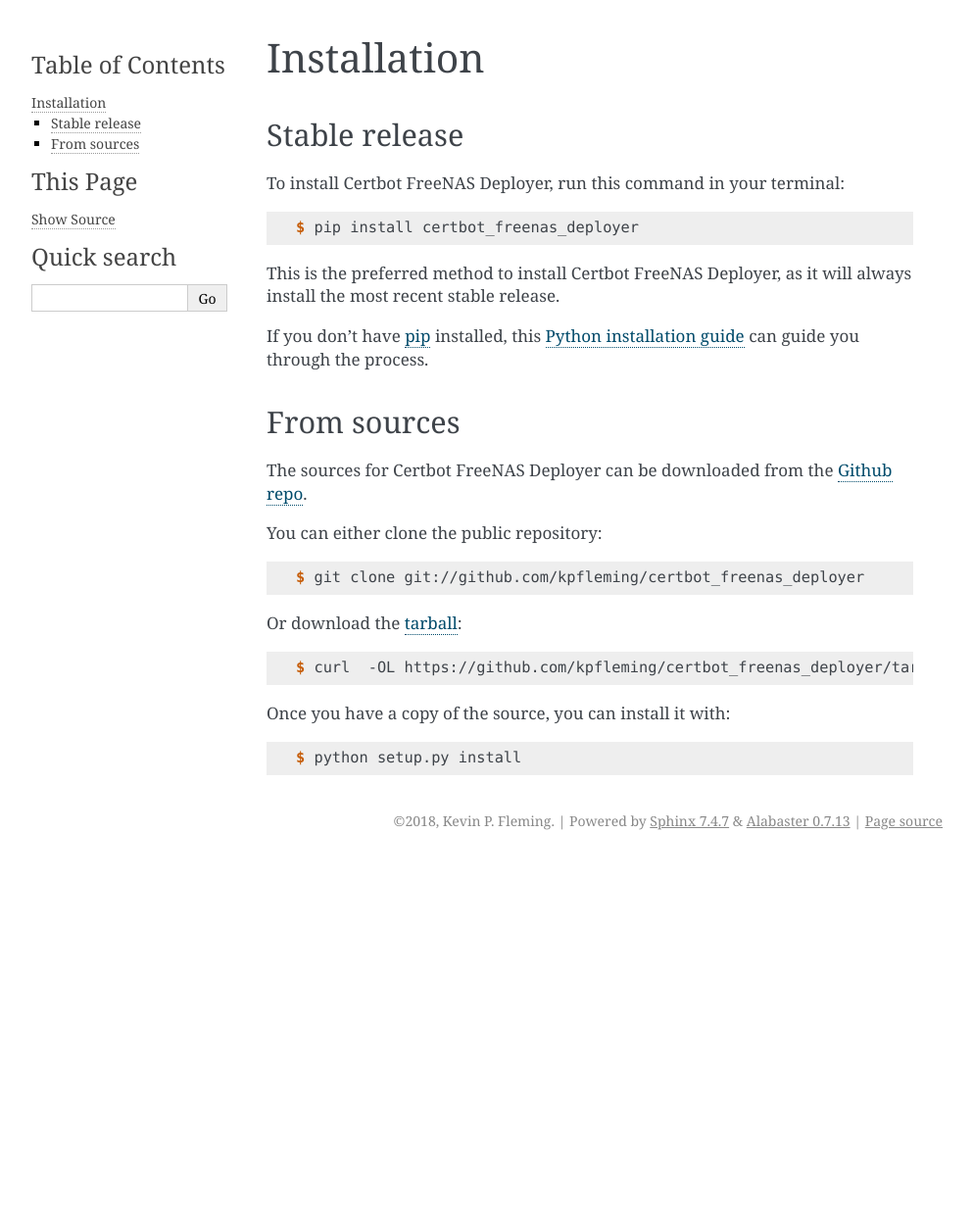
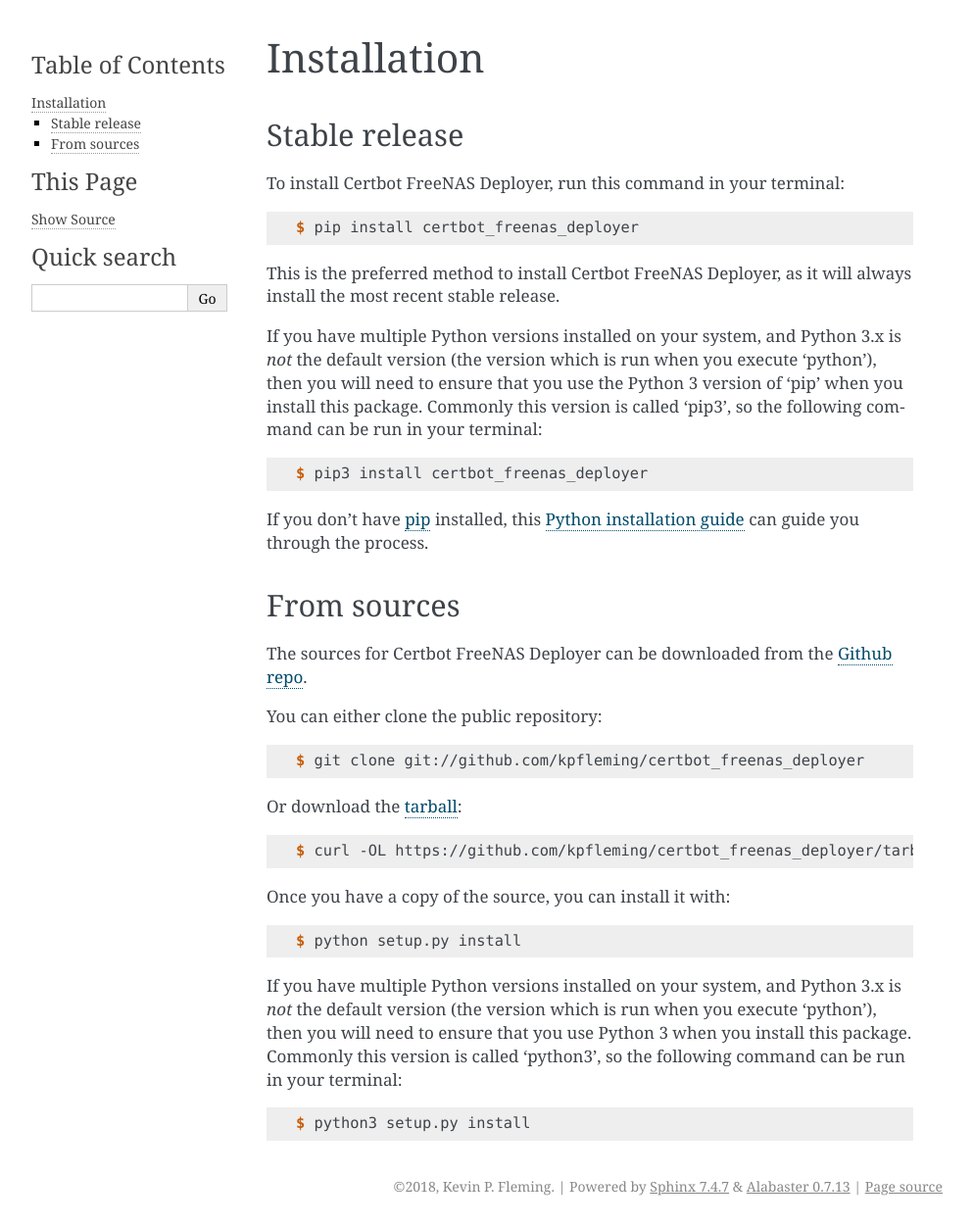
Before and after one commit to kpfleming/certbot_freenas_deployer, a Sphinx documentation site: the page built from docs/installation.rst, in a window 1280 px wide. Shown: the whole page at 98% size, without its empty margins (148-1141 px from the left). Built offline with Sphinx 7.4.7, drawn with Linux system fonts in a browser that asks for light colours; pages that are not in the unit, such as notebooks, are missing from menus; before the commit the page ends 900 px from its top, so only the background shows below that.

Commit message:
Provide additional instructions for multi-version Python installations

```diff
--- a/docs/installation.rst
+++ b/docs/installation.rst
@@ -15,6 +15,16 @@
     $ pip install certbot_freenas_deployer
 
 This is the preferred method to install Certbot FreeNAS Deployer, as it will always install the most recent stable release.
+
+If you have multiple Python versions installed on your system, and Python 3.x is
+*not* the default version (the version which is run when you execute 'python'), then
+you will need to ensure that you use the Python 3 version of 'pip' when you install
+this package. Commonly this version is called 'pip3', so the following command can be
+run in your terminal:
+
+.. code-block:: console
+
+   $ pip3 install certbot_freenas_deployer
 
 If you don't have `pip`_ installed, this `Python installation guide`_ can guide
 you through the process.
@@ -38,7 +48,7 @@
 
 .. code-block:: console
 
-    $ curl  -OL https://github.com/kpfleming/certbot_freenas_deployer/tarball/master
+    $ curl -OL https://github.com/kpfleming/certbot_freenas_deployer/tarball/master
 
 Once you have a copy of the source, you can install it with:
 
@@ -46,6 +56,15 @@
 
     $ python setup.py install
 
+If you have multiple Python versions installed on your system, and Python 3.x is
+*not* the default version (the version which is run when you execute 'python'), then
+you will need to ensure that you use Python 3 when you install
+this package. Commonly this version is called 'python3', so the following command can be
+run in your terminal:
+
+.. code-block:: console
+
+   $ python3 setup.py install
 
 .. _Github repo: https://github.com/kpfleming/certbot_freenas_deployer
 .. _tarball: https://github.com/kpfleming/certbot_freenas_deployer/tarball/master
```
